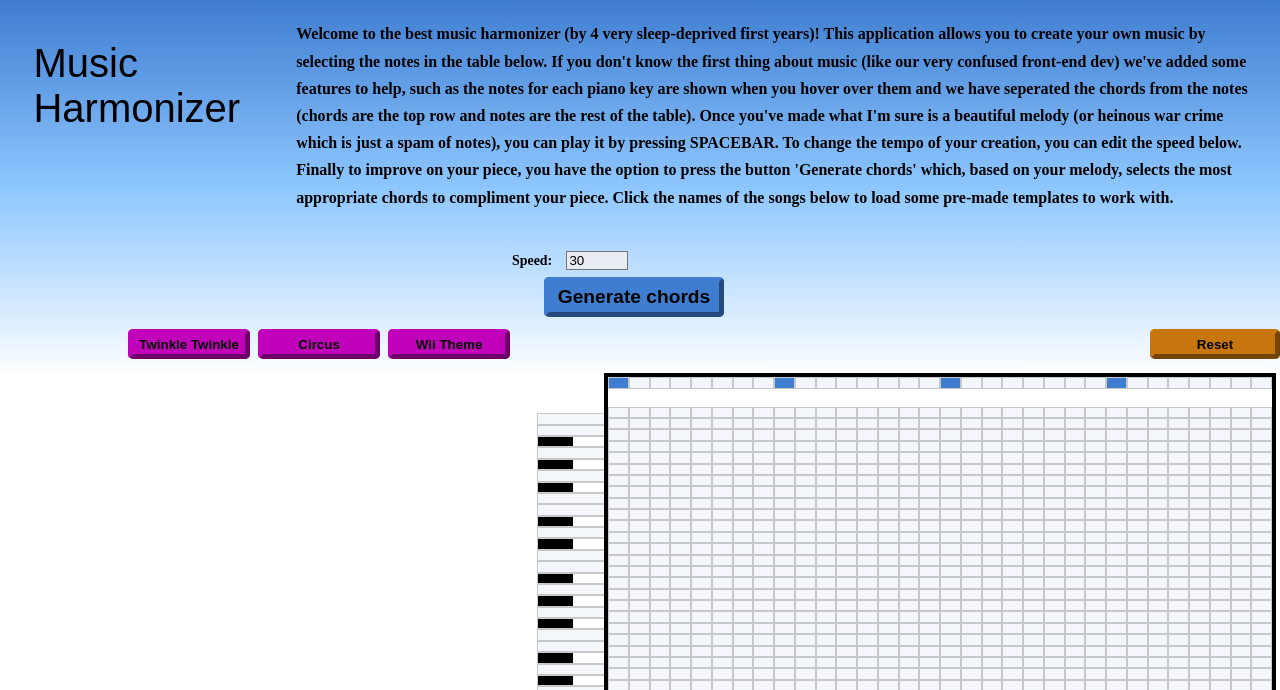
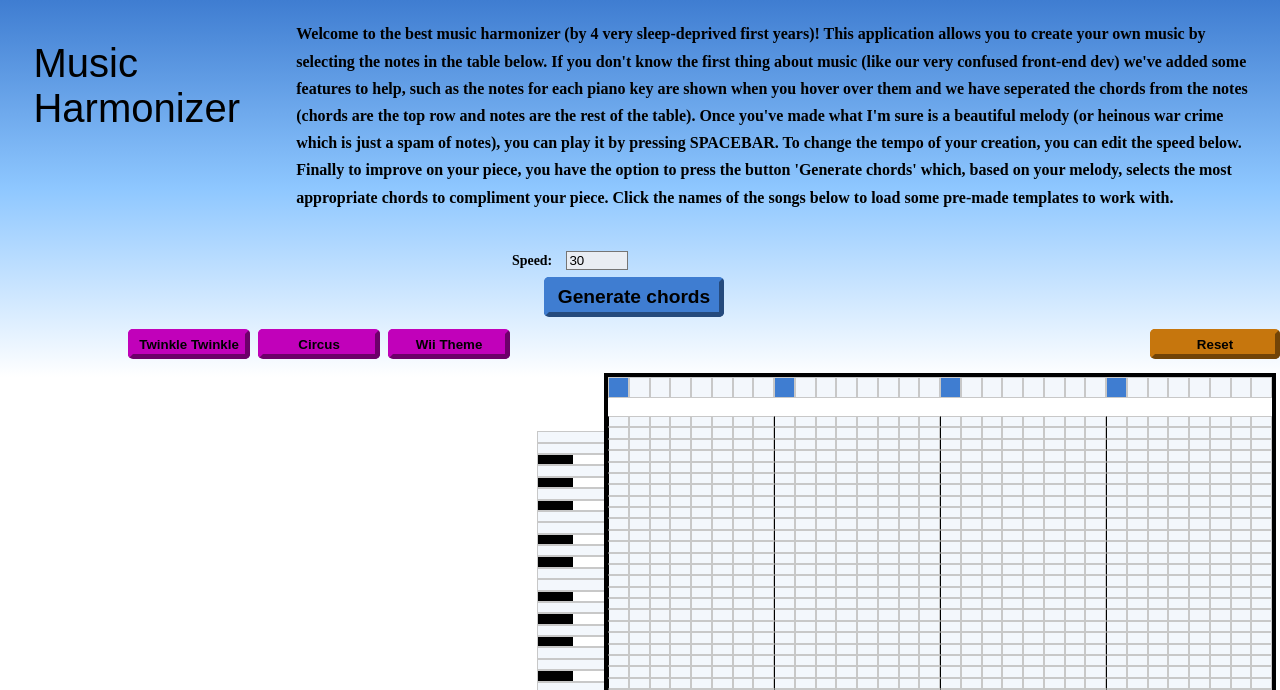
Before and after one commit to MiniMinnoww/HackSheffield9, a Flask app: page / in a window 1280 px wide. Shown: the top 690 px of the page. Run offline with Flask 3, Linux system fonts and the light colour scheme; parts of the project's set-up code (start-up, migrations or seed data) failed here and were passed over.

Commit message:
Fixed bar lines and changes chord cell sizes

```diff
--- a/backend/static/css/cells.css
+++ b/backend/static/css/cells.css
@@ -26,6 +26,11 @@
 }
 
 .chord-cell-on {
+    text-align: center;
+    display: flex;
+    align-items: center;
+    justify-content: center;
+    font-size: 1rem;
     background-color: var(--primary);
 }
 
--- a/backend/static/css/style.css
+++ b/backend/static/css/style.css
@@ -25,7 +25,7 @@
 }
 
 .bar-line{
-    border-left: 2px solid rgb(0,0,0);
+    border-left: 1px solid rgb(0,0,0) !important;
 }
 
 
--- a/backend/static/js/cells.js
+++ b/backend/static/js/cells.js
@@ -85,6 +85,15 @@ class ChordCell extends Cell {
         })
     }
 
+    setupWidth() {
+        super.setupWidth()
+        let width = (((screen.width - 200) / COLS))
+        this.element.style.minWidth = width + "px"
+        this.element.style.maxWidth = width + "px"
+        this.element.style.minHeight = width + "px"
+        this.element.style.maxHeight = width + "px"
+    }
+
     generateDebugDisplay() {
         this.debugDisplay = document.createElement("div")
         this.element.appendChild(this.debugDisplay)
@@ -129,7 +138,7 @@ class ChordCell extends Cell {
             chord_data[0] = midi_note_to_name(chord_data[0])
             chord_data[1] = type_to_display_conversion[chord_data[1]]
 
-            displayedText += `<b>${chord_data[0]}${chord_data[1]}</b>: ${Math.round((value / total) * 100)}%<br>`
+            displayedText += `<b>${chord_data[0]}${chord_data[1]}</b>: ${+((value / total) * 100).toFixed(2)}%<br>`
             entries++
             if (entries >= maxEntries) break
         }
--- a/backend/static/js/notes.js
+++ b/backend/static/js/notes.js
@@ -142,6 +142,12 @@ const getChordNotes = (root, chordType) => {
         case "maj":
             chord = [root, root + 4, root + 7];
             break;
+        case "sus2":
+            chord = [root, root + 2, root + 7];
+            break;
+        case "sus4":
+            chord = [root, root + 5, root + 7];
+            break;
         case "min":
             chord = [root, root + 3, root + 7];
             break;
--- a/backend/static/js/script.js
+++ b/backend/static/js/script.js
@@ -69,6 +69,7 @@ const createChordCells = () => {
 
 // Create piano roll cells (the cells with piano keys on the left)
 const createPianoRollCells = () => {
+    pianoRoll.appendChild(document.createElement("br"));
     pianoRoll.appendChild(document.createElement("br"));
     pianoRoll.appendChild(document.createElement("br"));
     for (let p = ROWS - 1; p >= 0; p--) {
```
